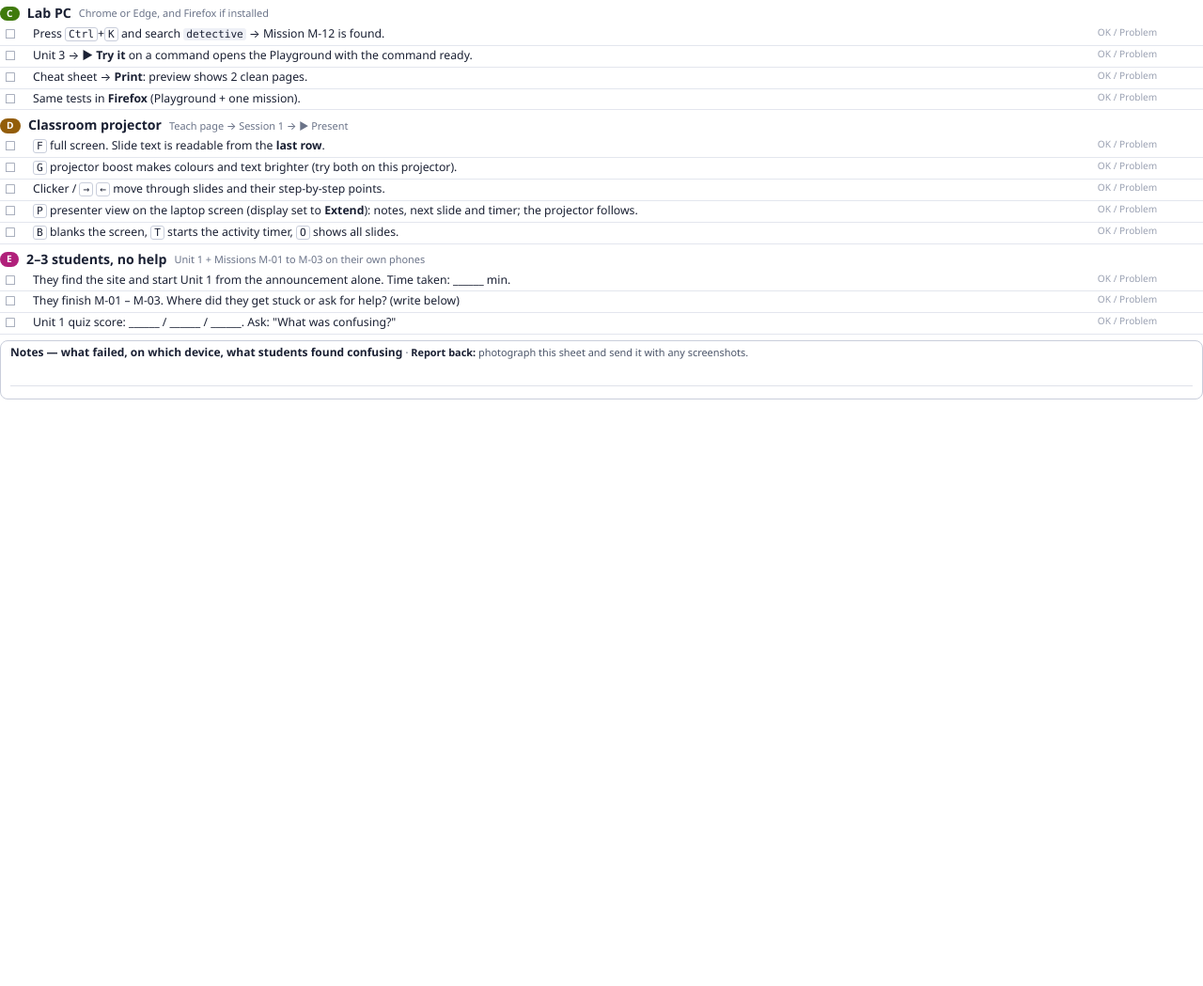
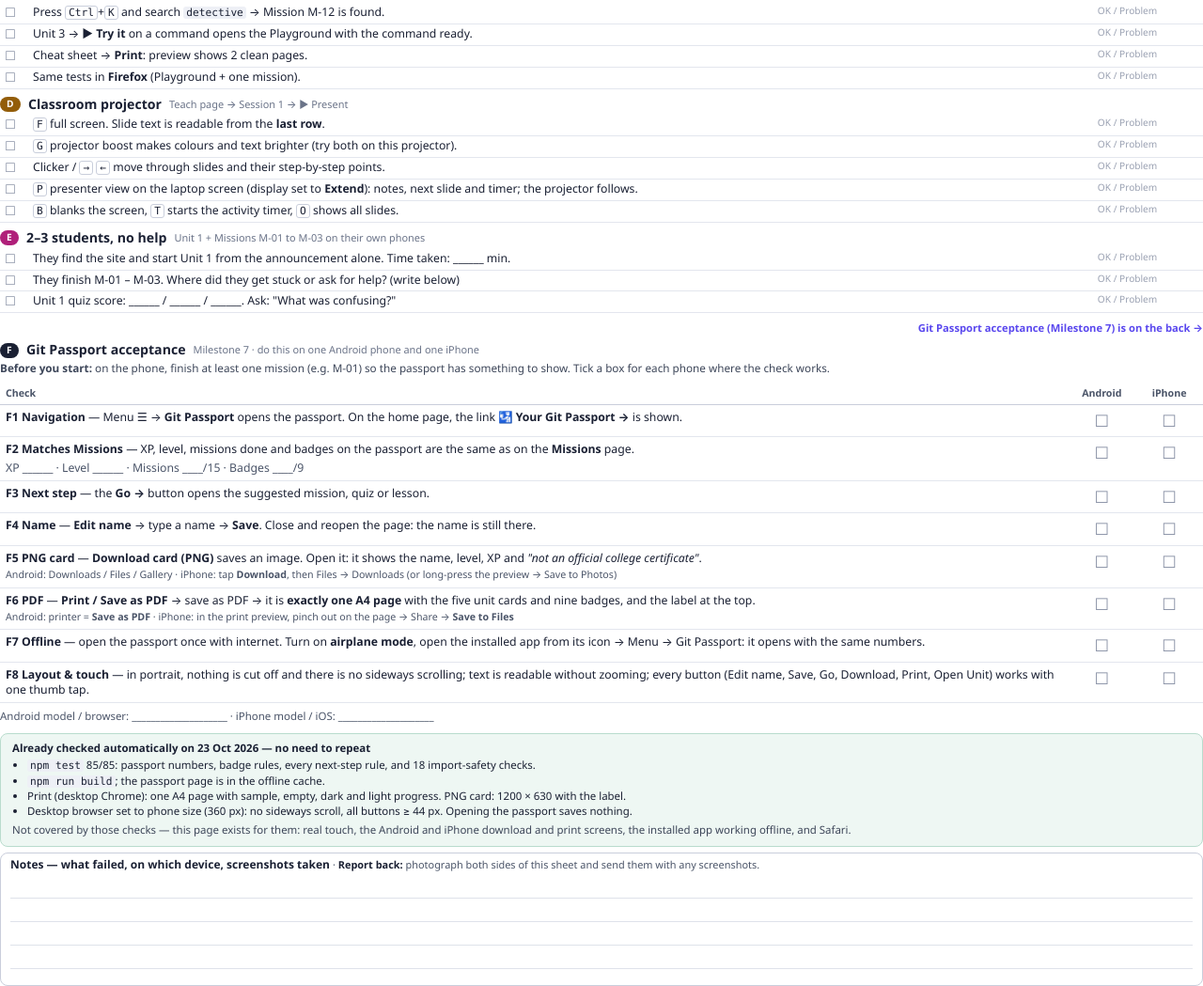
Before and after one commit to sbccas/git-github-fundamentals, a website: page docs/launch/trial-checklist.html in a window 1280 px wide. Shown: the part 493-1542 px from the top of the page at 94% size. Before the commit the page ends 918 px from the top, so only its background shows below. Drawn offline with Linux system fonts and the light colour scheme.

Commit message:
docs: Milestone 7 real-device acceptance handoff
Trial checklist page 2: Git Passport acceptance checks F1 – F8 (navigation, numbers match Missions, next step, name, PNG card opens, one-page A4 PDF, offline from the installed app, layout and touch) with Android and iPhone columns, phone-specific how-to notes, and a box listing the checks already done automatically. PROGRESS.md marks the device checks as awaiting results; PRD header date corrected to 2026-10-23 and repo row updated. No application code changed.

```diff
--- a/docs/launch/trial-checklist.html
+++ b/docs/launch/trial-checklist.html
@@ -30,13 +30,29 @@
   .report { font-weight: 400; font-size: 8.2pt; color: #4a5468; }
   .report b { color: #1a2033; }
   footer { margin-top: 6px; font-size: 7.6pt; color: #8a92a6; }
+  .s6 { --c: #1a2033; }
+  .turn { margin: 8px 0 0; text-align: right; font-size: 8.4pt; font-weight: 700; color: #5a48ee; }
+  .page2 { break-before: page; }
+  .page2 .lines { height: 30mm; }
+  table.dev td { padding: 5px 6px; }
+  table.dev tr.head td { font-size: 8pt; font-weight: 700; color: #4a5468; border-bottom: 1.5px solid #c9cedb; }
+  table.dev td.ph { width: 19mm; text-align: center; font-size: 13pt; color: #8a92a6; }
+  table.dev tr.head td.ph { font-size: 8pt; color: #4a5468; }
+  .fill { display: inline-block; margin-top: 3px; color: #4a5468; }
+  .how { display: inline-block; margin-top: 2px; font-size: 8pt; color: #4a5468; }
+  .devices { margin: 6px 0 0; font-size: 8.6pt; color: #4a5468; }
+  .auto { margin-top: 10px; padding: 7px 12px; border-radius: 8px; background: #eef7f3; border: 1px solid #b9dccd; font-size: 8.6pt; }
+  .auto p { margin: 0 0 3px; }
+  .auto ul { margin: 0 0 4px; padding-left: 16px; }
+  .auto li { margin: 1px 0; }
+  .muted-note { color: #3d4659; }
 </style>
 </head>
 <body>
 <header>
   <div>
     <p class="eyebrow">SBCCAS · Git &amp; GitHub Fundamentals</p>
-    <h1>Trial checklist</h1><p class="url" style="color:#3d4659;font-family:inherit">Phones · lab PC · projector · students</p>
+    <h1>Trial checklist</h1><p class="url" style="color:#3d4659;font-family:inherit">Phones · lab PC · projector · students · Git Passport (back)</p>
     <p class="url">https://sbccas.github.io/git-github-fundamentals/</p>
   </div>
   <div class="meta">
@@ -57,7 +73,6 @@
   <tr><td class="box">☐</td><td>Missions → <b>M-03 Day One</b>: finish it; every goal ticks and the success message appears.</td><td class="res">OK / Problem</td></tr>
   <tr><td class="box">☐</td><td>A note "Saved for offline use" appears once (first visit only — may already have shown).</td><td class="res">OK / Problem</td></tr>
   <tr><td class="box">☐</td><td><b>Airplane mode on</b>: open the app from the icon → home, Unit 2 and the Playground still open; M-03 is still marked done.</td><td class="res">OK / Problem</td></tr>
-  <tr><td class="box">☐</td><td>Menu → <b>Git Passport</b>: XP and badges match the Missions page; <b>Download card</b> saves a PNG; <b>Print</b> gives one page.</td><td class="res">OK / Problem</td></tr>
 </table>
 
 <h2 class="s2"><span class="tag">B</span> iPhone <small>Safari · model / iOS: ____________________</small></h2>
@@ -92,7 +107,36 @@
   <tr><td class="box">☐</td><td>They finish M-01 – M-03. Where did they get stuck or ask for help? (write below)</td><td class="res">OK / Problem</td></tr>
   <tr><td class="box">☐</td><td>Unit 1 quiz score: ______ / ______ / ______. Ask: "What was confusing?"</td><td class="res">OK / Problem</td></tr>
 </table>
+<p class="turn">Git Passport acceptance (Milestone 7) is on the back →</p>
 
-<div class="notes"><p>Notes — what failed, on which device, what students found confusing <span class="report">· <b>Report back:</b> photograph this sheet and send it with any screenshots.</span></p><div class="lines"></div></div>
+<section class="page2">
+<h2 class="s6"><span class="tag">F</span> Git Passport acceptance <small>Milestone 7 · do this on one Android phone and one iPhone</small></h2>
+<p class="intro"><b>Before you start:</b> on the phone, finish at least one mission (e.g. M-01) so the passport has something to show. Tick a box for each phone where the check works.</p>
+<table class="dev">
+  <tr class="head"><td>Check</td><td class="ph">Android</td><td class="ph">iPhone</td></tr>
+  <tr><td><b>F1 Navigation</b> — Menu ☰ → <b>Git Passport</b> opens the passport. On the home page, the link <b>🛂 Your Git Passport →</b> is shown.</td><td class="ph">☐</td><td class="ph">☐</td></tr>
+  <tr><td><b>F2 Matches Missions</b> — XP, level, missions done and badges on the passport are the same as on the <b>Missions</b> page.<br><span class="fill">XP ______ · Level ______ · Missions ____/15 · Badges ____/9</span></td><td class="ph">☐</td><td class="ph">☐</td></tr>
+  <tr><td><b>F3 Next step</b> — the <b>Go →</b> button opens the suggested mission, quiz or lesson.</td><td class="ph">☐</td><td class="ph">☐</td></tr>
+  <tr><td><b>F4 Name</b> — <b>Edit name</b> → type a name → <b>Save</b>. Close and reopen the page: the name is still there.</td><td class="ph">☐</td><td class="ph">☐</td></tr>
+  <tr><td><b>F5 PNG card</b> — <b>Download card (PNG)</b> saves an image. Open it: it shows the name, level, XP and <i>"not an official college certificate"</i>.<br><span class="how">Android: Downloads / Files / Gallery · iPhone: tap <b>Download</b>, then Files → Downloads (or long-press the preview → Save to Photos)</span></td><td class="ph">☐</td><td class="ph">☐</td></tr>
+  <tr><td><b>F6 PDF</b> — <b>Print / Save as PDF</b> → save as PDF → it is <b>exactly one A4 page</b> with the five unit cards and nine badges, and the label at the top.<br><span class="how">Android: printer = <b>Save as PDF</b> · iPhone: in the print preview, pinch out on the page → Share → <b>Save to Files</b></span></td><td class="ph">☐</td><td class="ph">☐</td></tr>
+  <tr><td><b>F7 Offline</b> — open the passport once with internet. Turn on <b>airplane mode</b>, open the installed app from its icon → Menu → Git Passport: it opens with the same numbers.</td><td class="ph">☐</td><td class="ph">☐</td></tr>
+  <tr><td><b>F8 Layout &amp; touch</b> — in portrait, nothing is cut off and there is no sideways scrolling; text is readable without zooming; every button (Edit name, Save, Go, Download, Print, Open Unit) works with one thumb tap.</td><td class="ph">☐</td><td class="ph">☐</td></tr>
+</table>
+<p class="devices">Android model / browser: ____________________ · iPhone model / iOS: ____________________</p>
+
+<div class="auto">
+  <p><b>Already checked automatically on 23 Oct 2026 — no need to repeat</b></p>
+  <ul>
+    <li><code>npm test</code> 85/85: passport numbers, badge rules, every next-step rule, and 18 import-safety checks.</li>
+    <li><code>npm run build</code>; the passport page is in the offline cache.</li>
+    <li>Print (desktop Chrome): one A4 page with sample, empty, dark and light progress. PNG card: 1200 × 630 with the label.</li>
+    <li>Desktop browser set to phone size (360 px): no sideways scroll, all buttons ≥ 44 px. Opening the passport saves nothing.</li>
+  </ul>
+  <p class="muted-note">Not covered by those checks — this page exists for them: real touch, the Android and iPhone download and print screens, the installed app working offline, and Safari.</p>
+</div>
+
+<div class="notes"><p>Notes — what failed, on which device, screenshots taken <span class="report">· <b>Report back:</b> photograph both sides of this sheet and send them with any screenshots.</span></p><div class="lines"></div></div>
+</section>
 </body>
 </html>
```
Also changed, not shown: docs/PRD.md (+2 -2 lines), docs/PROGRESS.md (+2 -1 lines), README.md, 1 other file.
